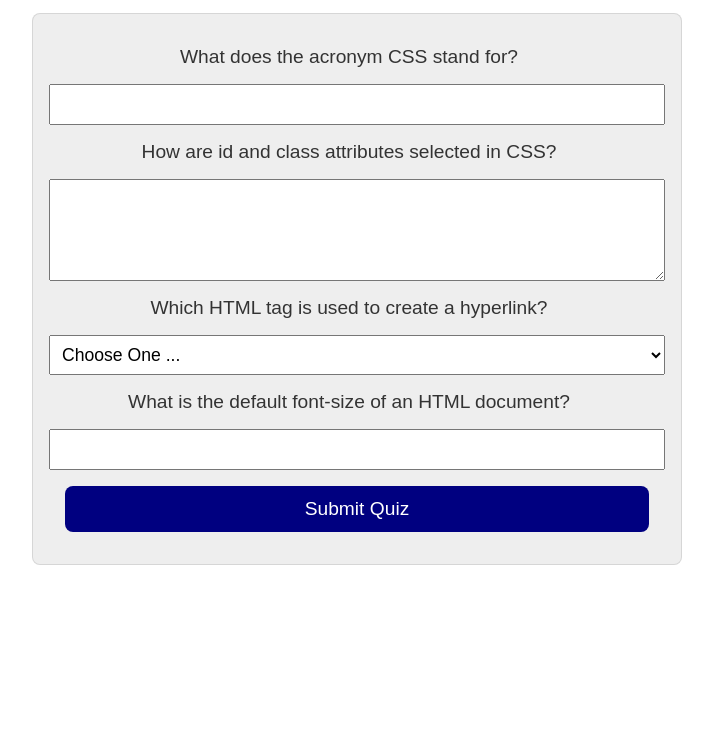
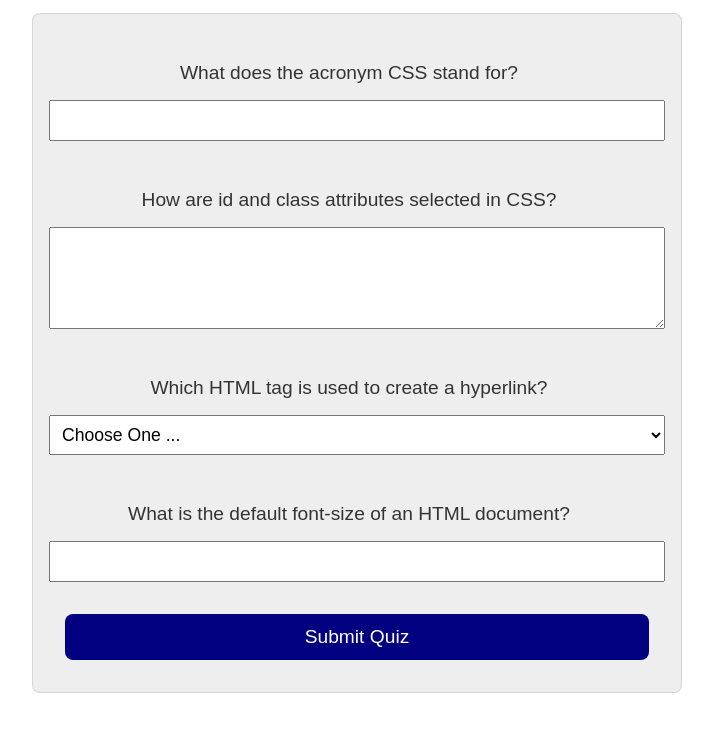
Before and after one commit to Heiner000/wdd130, a plain HTML site: page quiz.html in a window 1280 px wide. Shown: the part 46-778 px from the top of the page, without its empty margins (283-996 px from the left). Drawn offline with Linux system fonts and the light colour scheme.

Commit message:
updates quiz.css

```diff
--- a/styles/quiz.css
+++ b/styles/quiz.css
@@ -67,4 +67,5 @@ button:hover {
 .form-item {
     display: grid;
     align-items: center;
+    margin: 1rem 0 1rem 0;
 }
```
